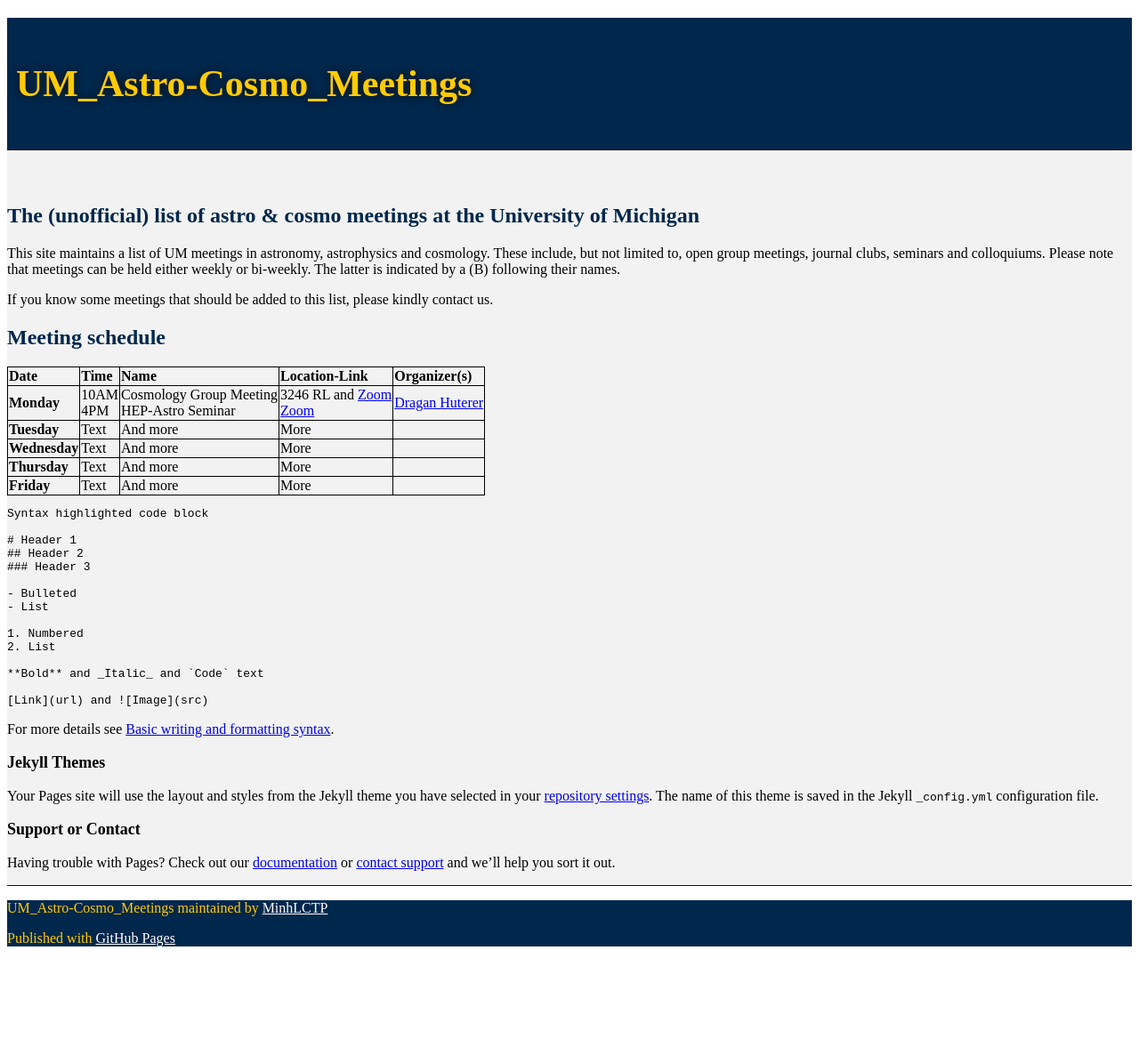
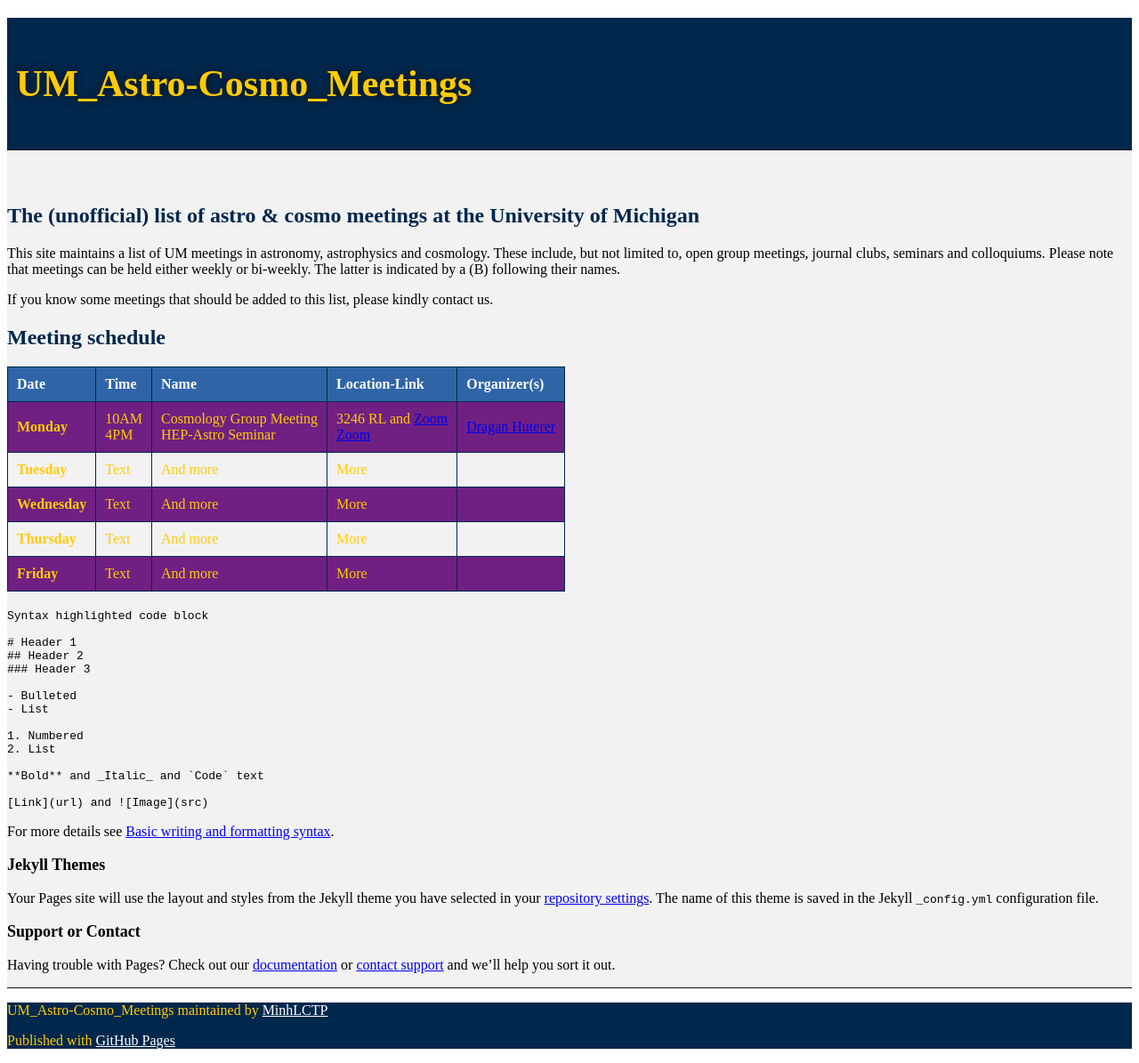
Before and after one commit to MinhLCTP/UM_Astro-Cosmo_Meetings, a Jekyll site: the page built from index.md, in a window 1280 px wide. Shown: the whole page at 89% size. Built offline with Jekyll 4.4.1, drawn with Linux system fonts in a browser that asks for light colours; our own code applies the rules of GitHub Pages for plain Markdown files; the repository's description, which GitHub fills in, is left out; before the commit the page ends 1080 px from its top, so only the background shows below that.

Commit message:
Fix css style

```diff
--- a/assets/css/style.css
+++ b/assets/css/style.css
@@ -70,13 +70,29 @@
 table {
     display: table;
     overflow: auto;
-    padding: 5px;
+    padding: 8px;
 	border-collapse: collapse;
 	border-spacing: 0;
-	border: 1px solid black;
+	border: 1px solid #00274C;
+	color: #FFCB05;
+	margin-bottom: 20px;
 }
 
-td, th {
-	overflow: auto;
-	border: 1px solid black;
+th, td {
+	text-align: left;
+    padding: 10px;
 }
+
+tr:nth-child(odd){
+	background-color: #702082}
+
+th {
+	border: 1px solid #00274C;
+	background-color: #2F65A7;
+	color: #FFFFFF;
+}
+
+td {
+	border: 1px solid #00274C;
+	color: #FFCB05;
+}
```
